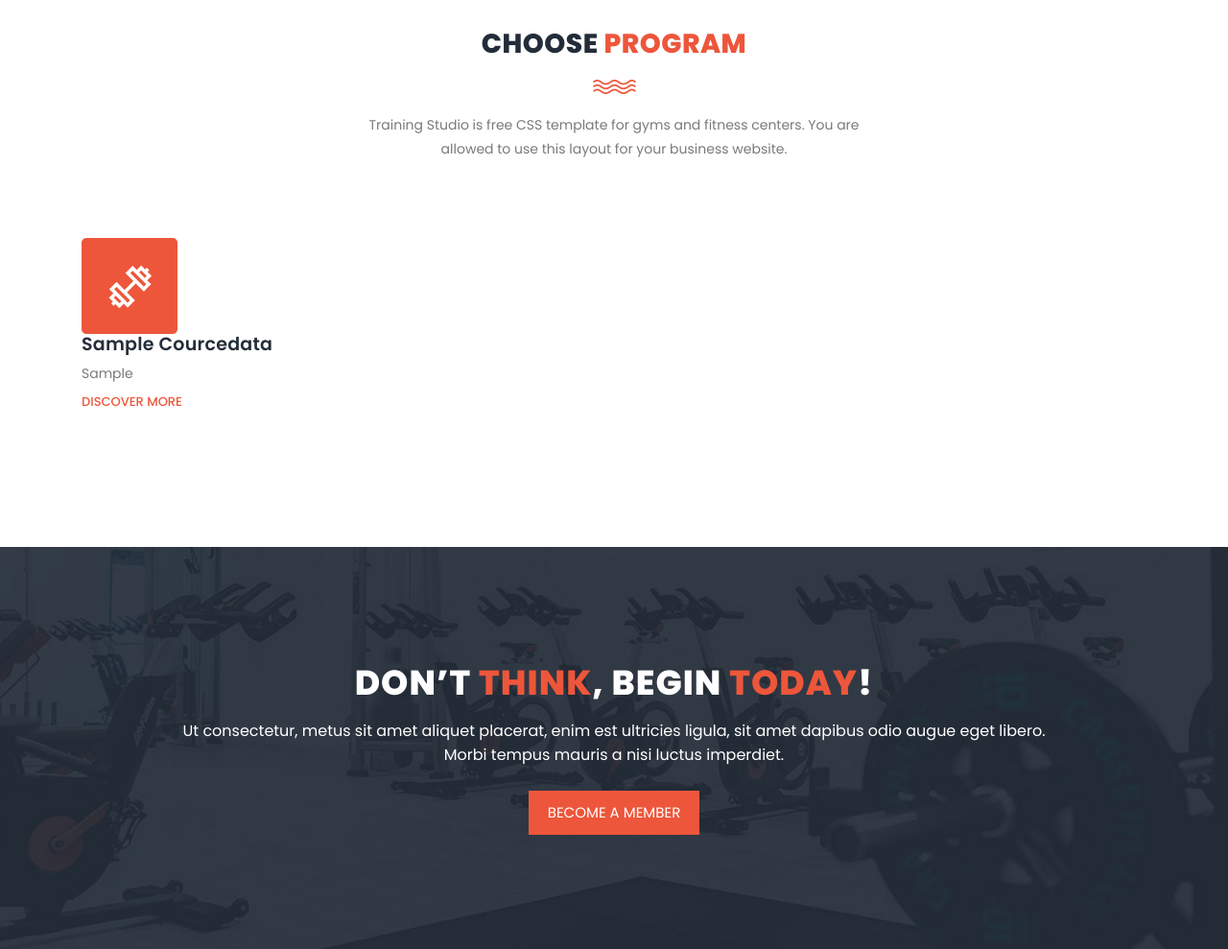
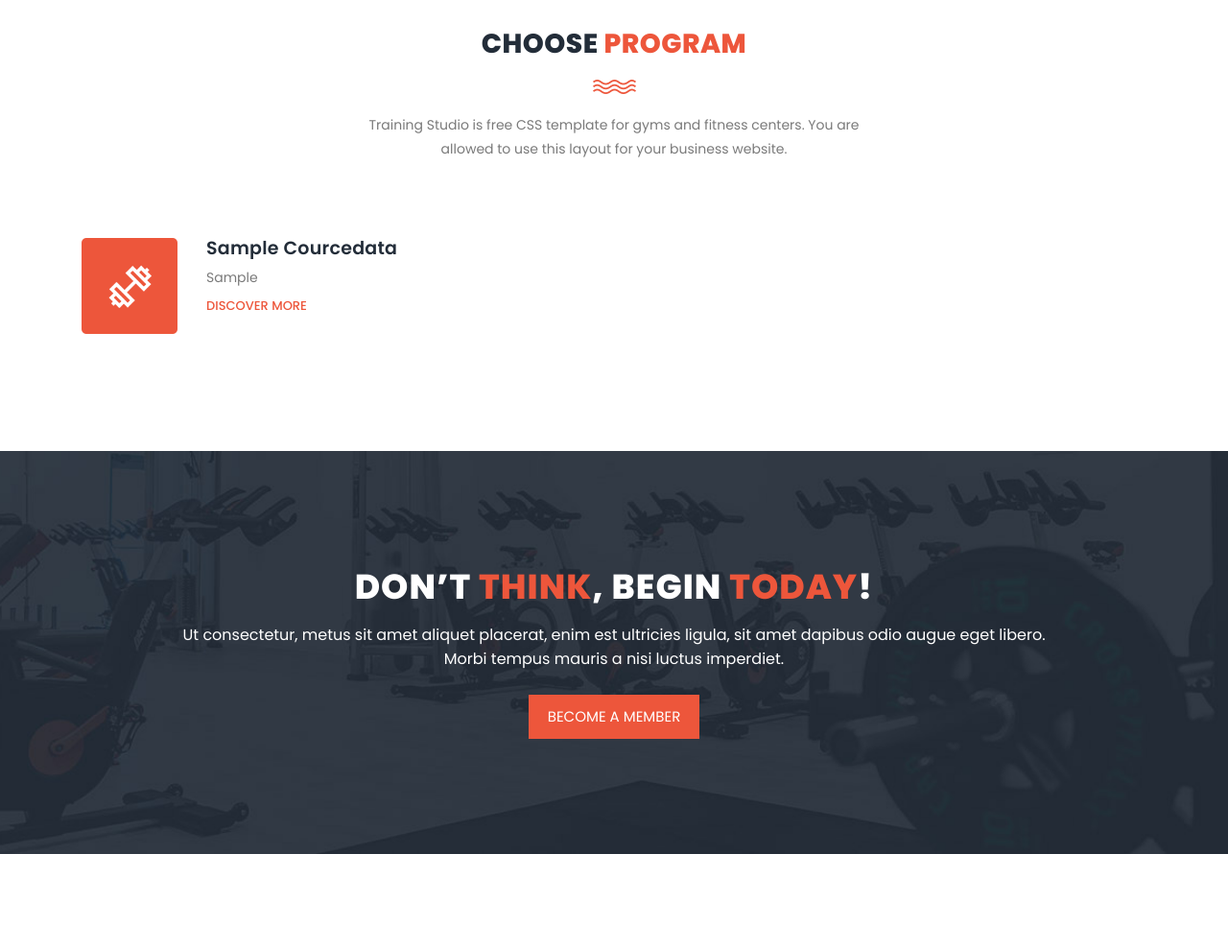
Before and after one commit to sdakhara/TheGYM, a Flask app: page / in a window 1280 px wide. Shown: the part 918-1907 px from the top of the page at 96% size. Run offline with Flask 2, Linux system fonts and the light colour scheme; tables that the repository leaves empty hold one stand-in row (values such as "Sample post"); some libraries are stand-ins or nearby versions.

Commit message:
just commit

```diff
--- a/static/css/templatemo-training-studio.css
+++ b/static/css/templatemo-training-studio.css
@@ -40,11 +40,7 @@
 
 
 
-#cards {
-  display: flex;
-  flex-direction: row;
-  flex-wrap: wrap;
-}
+
 
 
 
@@ -679,6 +675,10 @@
 ---------------------------------------------
 */
 
+#cards {
+
+}
+
 #features {
   margin-bottom: 80px;
 }
```
